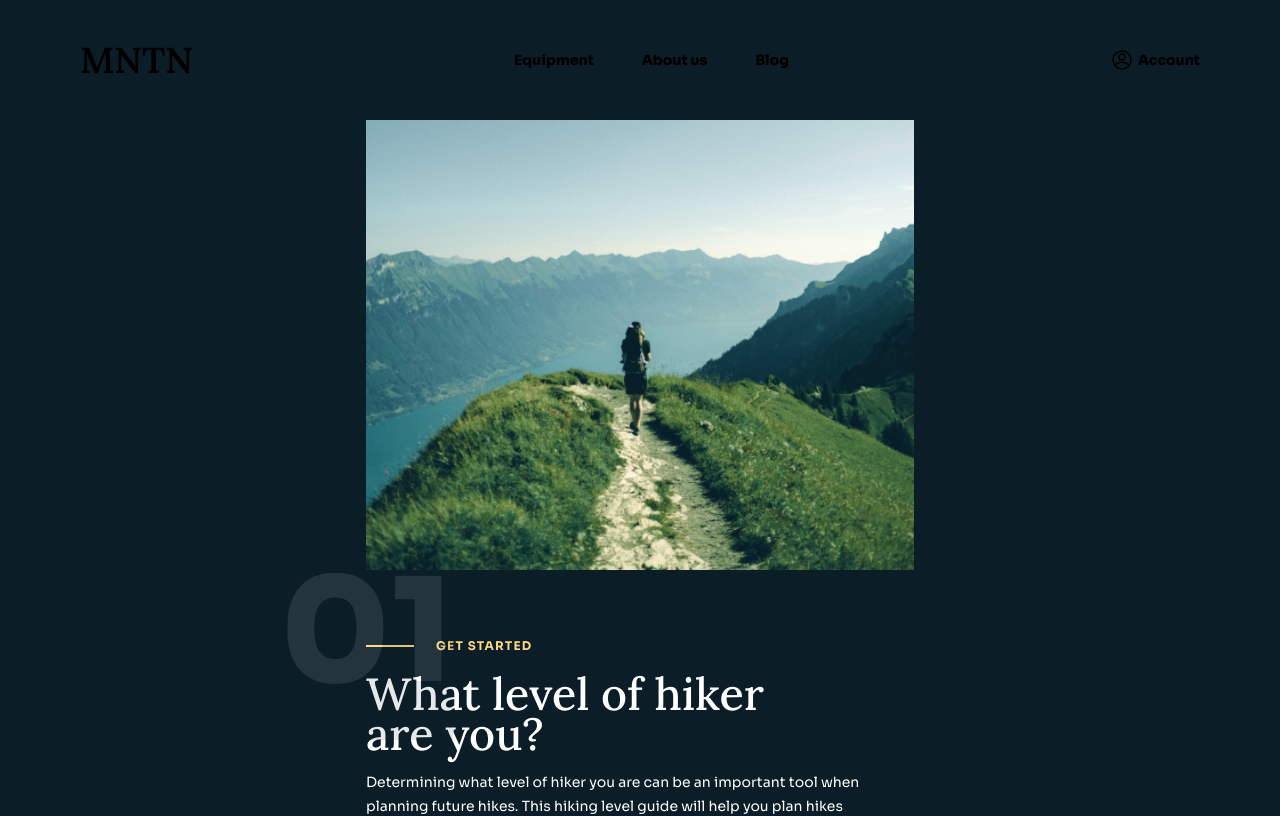
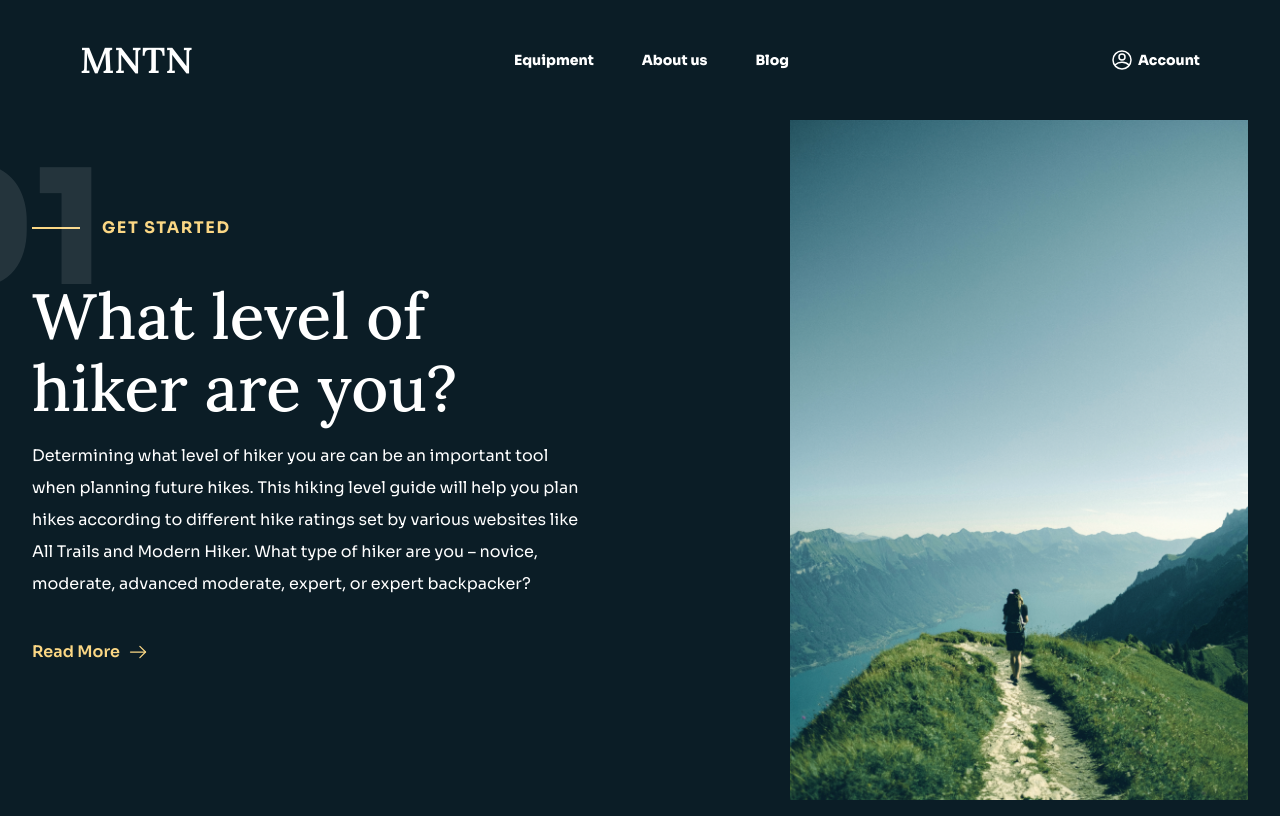
Before and after one commit to Libo033/LandPage-mountain, a Next.js app: page / in a window 1280 px wide. Shown: the top 816 px of the page. Built offline with nearby package versions, Linux system fonts and the light colour scheme.

Commit message:
Creado ContentSection

```diff
--- a/src/components/navigation/NavigationBar.tsx
+++ b/src/components/navigation/NavigationBar.tsx
@@ -14,19 +14,19 @@ const NavigationBar = () => {
         <div>
           <span
             style={lora.style}
-            className="text-3xl font-semibold md:text-4xl"
+            className="text-3xl text-white font-semibold md:text-4xl"
           >
             MNTN
           </span>
         </div>
         <ul className="hidden md:w-2/3 md:flex md:items-center md:justify-center">
-          <li className="text-sm font-extrabold px-6 py-2 cursor-pointer">
+          <li className="text-sm text-white font-extrabold px-6 py-2 cursor-pointer">
             Equipment
           </li>
-          <li className="text-sm font-extrabold px-6 py-2 cursor-pointer">
+          <li className="text-sm text-white font-extrabold px-6 py-2 cursor-pointer">
             About us
           </li>
-          <li className="text-sm font-extrabold px-6 py-2 cursor-pointer">
+          <li className="text-sm text-white font-extrabold px-6 py-2 cursor-pointer">
             Blog
           </li>
         </ul>
@@ -38,7 +38,7 @@ const NavigationBar = () => {
             width={30}
             height={30}
           />
-          <p className="text-sm font-extrabold">Account</p>
+          <p className="text-sm text-white font-extrabold">Account</p>
         </div>
       </nav>
     </div>
--- a/src/components/others/ContentSection.tsx
+++ b/src/components/others/ContentSection.tsx
@@ -17,35 +17,38 @@ const ContentSection = ({
   objectPosition,
 }: Readonly<ContentSectProps>) => {
   return (
-    <section className="bg-[#0b1d26] max-w-[660px] mx-auto relative px-6 pb-52 pt-10 sm:px-14">
-      <div className="w-full aspect-content-image flex">
+    <section
+      className={`bg-transparent max-w-[660px] mx-auto px-6 pb-52 pt-10 sm:px-14 lg:px-8  lg:max-w-screen-xl lg:flex  lg:gap-40 ${
+        parseInt(number) % 2 === 0 ? "lg:flex-row" : "lg:flex-row-reverse"
+      } xl:gap-52`}
+    >
+      <div className="w-full aspect-content-image flex lg:grid">
         <Image
-          className={`object-cover ${objectPosition} z-20`}
+          className={`object-cover ${objectPosition} z-50 lg:w-full lg:h-[680px]`}
           src={image}
           alt={title}
           width={1920}
           height={1080}
         />
       </div>
-      <div className="z-20">
-        <div className="pt-16 inline-flex items-center">
-          <span className="border border-[#fbd784] w-12"></span>
+      <div className="relative bg-transparent z-20 max-w-[550px]">
+        <div className="bg-transparent pt-16 inline-flex items-center lg:pt-24">
+          <span className="bg-transparent border border-[#fbd784] w-12"></span>
           &nbsp;&nbsp;&nbsp;&nbsp;&nbsp;&nbsp;
-          <p className="text-[#fbd784] text-xs font-bold uppercase tracking-widest">
+          <p className="text-[#fbd784] bg-transparent text-xs font-bold uppercase tracking-widest lg:text-base">
             {tagline}
           </p>
         </div>
         <p
           style={lora.style}
-          className="mt-4 text-white text-pretty text-4xl font-medium sm:text-[45px]"
+          className="bg-transparent mt-4 text-white text-pretty text-4xl font-medium sm:text-[45px] lg:mt-10 lg:text-[64px] lg:leading-[72px]"
         >
           {title}
         </p>
-        <p className="mt-4 text-white text-pretty text-sm leading-6 whitespace-pre-wrap">
+        <p className="bg-transparent mt-4 text-white text-pretty text-sm leading-6 whitespace-pre-wrap lg:leading-8 lg:text-semibold lg:text-base">
           {info}
         </p>
-      </div>
-      <div className="inline-flex gap-2 duration-100 items-center mt-7 hover:gap-4 cursor-pointer">
+        <div className="bg-transparent inline-flex gap-2 duration-100 items-center mt-7 hover:gap-4 cursor-pointer lg:mt-10">
           <p className="text-[#fbd784] font-semibold">Read More</p>
           <Image
             className="w-[20px]"
@@ -55,9 +58,10 @@ const ContentSection = ({
             height={30}
           />
         </div>
-      <p className="absolute text-white opacity-10 text-[9rem] font-extrabold left-[-30px] bottom-[450px] sm:bottom-[410px] z-10">
+        <p className="bg-transparent z-0 absolute text-white opacity-10 text-[9rem] font-extrabold left-[-55px] bottom-[270px] sm:bottom-[410px] lg:text-[10rem] lg:bottom-[450px] lg:left-[-120px]">
           {number}
         </p>
+      </div>
     </section>
   );
 };
```
Also changed, not shown: public/img/account.svg. Lines whose indentation alone changed are shown as unchanged.
